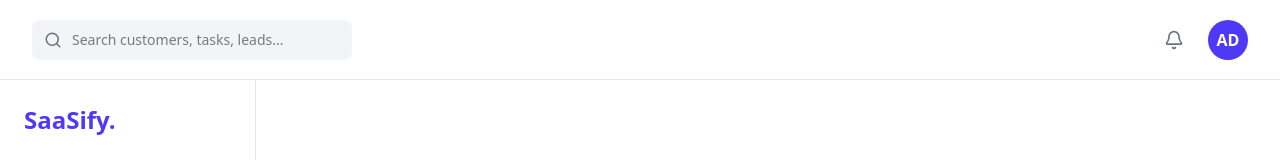
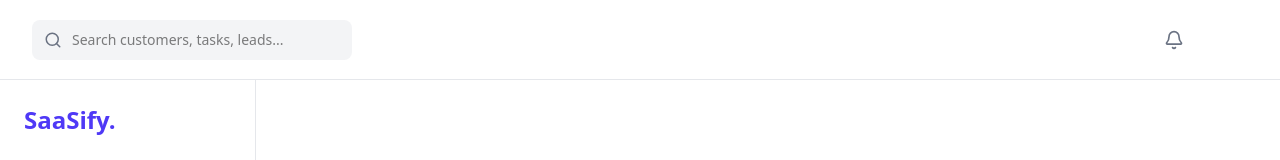
Before and after one commit to Tanujeet/CRM, a Next.js app: page /dashboard in a window 1280 px wide. Shown: the top 160 px of the page. Built offline with nearby package versions, Linux system fonts and the light colour scheme; no server answers.

Commit message:
Added:navbar  ui done

```diff
--- a/components/navbar.tsx
+++ b/components/navbar.tsx
@@ -1,7 +1,10 @@
 "use client";
+
+import { SignedIn, UserButton, useUser } from "@clerk/nextjs";
 import { Search, Bell } from "lucide-react";
 
 export default function Navbar() {
+  const { user } = useUser();
   return (
     <nav className="sticky top-0 z-10 flex h-20 items-center justify-between bg-white/80 px-8 backdrop-blur-md border-b border-gray-200">
       <div className="relative">
@@ -21,8 +24,12 @@ export default function Navbar() {
           size={20}
           className="cursor-pointer text-gray-500 hover:text-gray-900"
         />
-        <div className="flex h-10 w-10 cursor-pointer items-center justify-center rounded-full bg-indigo-600 font-semibold text-white">
-          AD
+        <div className="flex h-10 w-10 cursor-pointer items-center justify-center rounded-full font-semibold text-white">
+          {user && (
+            <SignedIn>
+              <UserButton afterSignOutUrl="/" />
+            </SignedIn>
+          )}
         </div>
       </div>
     </nav>
```
